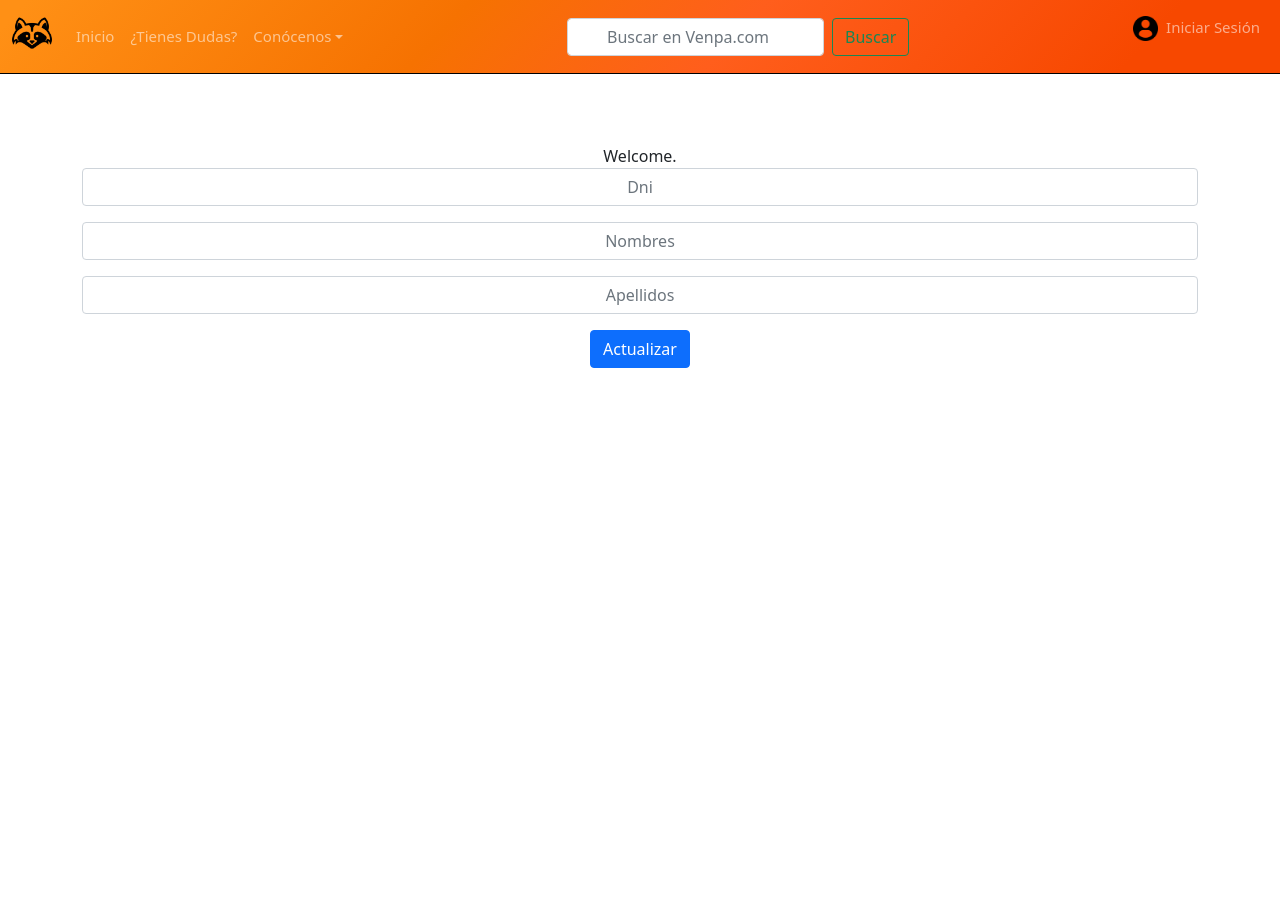
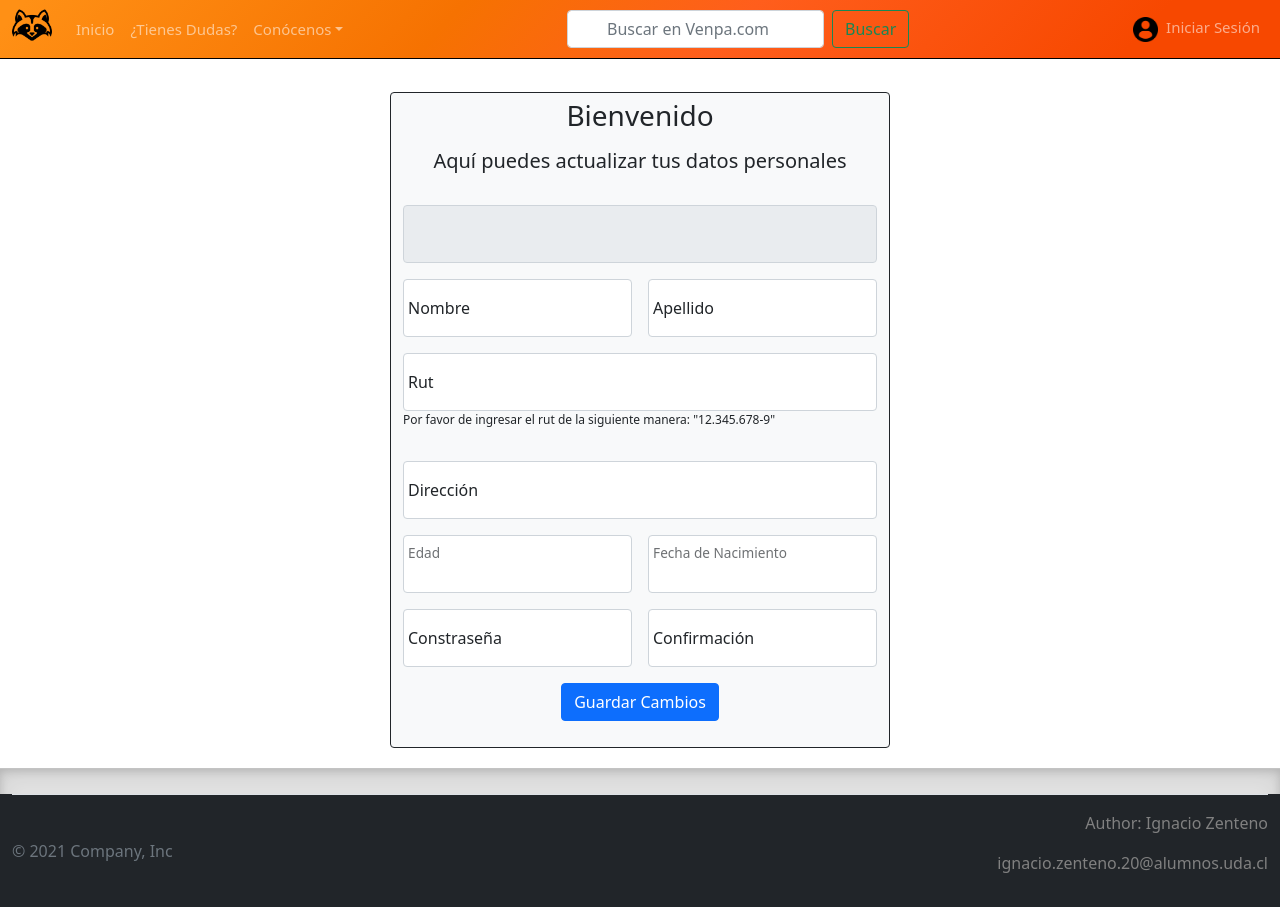
Before and after one commit to IgnacioZenteno/Tarea1, a PHP site: page /usuario.php in a window 1280 px wide. Before the commit the page ends 368 px from the top, so only its background shows below. Run offline with PHP 8.4, Linux system fonts and the light colour scheme; data that the repository does not hold is empty.

Commit message:
actualizar listo

```diff
--- a/conexion.php
+++ b/conexion.php
@@ -1,4 +1,17 @@
 <?php
+	function conectar(){
+	   	$server = "localhost";
+		$username = "root";
+		$password = "admin123";
+		$database = "prueba";
+
+
+	    $conn=mysqli_connect($server,$username,$password);
+
+	    mysqli_select_db($conn,$database);
+
+	    return $conn;
+	}
 
 	$server = "localhost";
 	$username = "root";
@@ -13,5 +26,4 @@
 	}
 
 
-
 ?>
--- a/include/header.php
+++ b/include/header.php
@@ -1,5 +1,7 @@
 <header class="top">
-    <nav class="nav navbar navbar-expand-md navbar-dark fixed-top bg-dark" style="background: linear-gradient(133deg, rgba(255,144,21,1) 2%, rgba(246,114,1,1) 35%, rgba(255,94,28,1) 57%, rgba(247,72,0,1) 88%);">
+
+
+    <nav class="nav navbar navbar-expand-md navbar-dark fixed-top bg-dark">
           <div class="container-xxl">
             <a class="navbar-brand" href="index.php"><img src="img/icons/logo.png" id="logo_m" class="rounded float-left"></a>
             <button class="navbar-toggler" type="button" data-bs-toggle="collapse" data-bs-target="#navbarCollapse" aria-controls="navbarCollapse" aria-expanded="false" aria-label="Toggle navigation">
@@ -25,9 +27,23 @@
                 </form>
                   <li id="navlogin" class="navbar-nav mb-lg-0">
                     <?php if(!empty($user)):?>
-                      <a class="nav-link" aria-current="page" href="usuario.php"><img src="img/icons/profile-user.png" id="icons_profile" class="rounded float me-2 " ><?= $user['nombre']; ?></p></a>
+                      <div class="dropdown">
+                        <button class="btn btn-secondary btn-sm dropdown-toggle" type="button" id="dropdownMenuButtonSM" data-bs-toggle="dropdown" aria-expanded="false" style="background: linear-gradient(133deg, rgba(255,144,21,1) 2%, rgba(246,114,1,1) 35%, rgba(255,94,28,1) 57%, rgba(247,72,0,1) 88%);">
+                          <img src="img/icons/profile-user.png" id="icons_profile" class="rounded float me-2 " >
+                          <?= $user['nombre']; ?>
+                        </button>
+                        <ul class="dropdown-menu" aria-labelledby="dropdownMenuButtonSM" style="text-align: left;">
+                          <li><a class="dropdown-item textdrop" href="usuario.php" style="text-align: left; font-size: 12px;">Datos De Usuario</a></li>
+                          <li><a class="dropdown-item textdrop " href="#"style="text-align: left; font-size: 12px;">Borrar Cuenta</a></li>
+                          <li><hr class="dropdown-divider "></li>
+                          <li><a class="dropdown-item textdrop" href="logout.php" style="text-align: left; font-size: 12px;">Cerrar Sesión</a></li>
+                        </ul>
+
+
+
+                      </div>
                     <?php else: ?>
-                      <a class="nav-link" aria-current="page" href="login.php"><img src="img/icons/profile-user.png" id="icons_profile" class="rounded float me-2 " >Iniciar Sesión</p></a>
+                      <a class="nav-link" aria-current="page" href="login.php"><img src="img/icons/profile-user.png" id="icons_profile" class="rounded float me-2 " >Iniciar Sesión</a>
                     <?php endif; ?>
                 </li>
             </div>
--- a/login.php
+++ b/login.php
@@ -40,7 +40,7 @@
 
 </head>
 
-<body class="bg-light ">
+<body >
 		<?php include_once "include/header.php"; ?>
 		<?php include_once "include/banner.php"; ?>
 
@@ -51,8 +51,8 @@
 
 
 
-		<div id="form1" class="carousel slide container-xxl" data-bs-ride="carousel">
-			<div class="form-signin border border-dark container-xxl form">
+		<div id="form1" class="carousel slide container-xxl " data-bs-ride="carousel">
+			<div class="form-signin border border-dark container-xxl form bg-light ">
 				<form action="login.php" method="POST">
 
 			    	<h1 class="h3 mb-3 fw-normal especial" >ACCEDER</h1>
--- a/styles.css
+++ b/styles.css
@@ -47,6 +47,9 @@ body {
     margin-bottom: -5px;
 }
 
+.textdrop{
+    font-size: 10px;
+}
 /*nav*/
 nav{
     background: linear-gradient(133deg, rgba(255,144,21,1) 2%, rgba(246,114,1,1) 35%, rgba(255,94,28,1) 57%, rgba(247,72,0,1) 88%);
--- a/usuario.php
+++ b/usuario.php
@@ -1,8 +1,20 @@
 <?php
   session_start();
+
   require 'conexion.php';
 
+  if (isset($_SESSION['user_id'])) {
+    $records = $conn->prepare('SELECT * FROM usuarios WHERE id = :id');
+    $records->bindParam(':id', $_SESSION['user_id']);
+    $records->execute();
+    $results = $records->fetch(PDO::FETCH_ASSOC);
 
+    $user = null;
+
+    if (count($results) > 0) {
+      $user = $results;
+    }
+  }
 ?>
 
 <!DOCTYPE html>
@@ -11,29 +23,75 @@
         <title></title>
         <meta charset="UTF-8">
         <meta name="viewport" content="width=device-width, initial-scale=1">
+        <title>Datos de Usuario</title>
         <link rel="stylesheet" type="text/css" href="styles.css">
-        <title>Datos de Usuario</title>
-        <link href="https://cdn.jsdelivr.net/npm/bootstrap@5.0.0-beta1/dist/css/bootstrap.min.css" rel="stylesheet" integrity="sha384-giJF6kkoqNQ00vy+HMDP7azOuL0xtbfIcaT9wjKHr8RbDVddVHyTfAAsrekwKmP1" crossorigin="anonymous">
+        <link rel="icon" type="img/icons/v_logo.png" href="C:\AppServ\www\UDA\Tarea_1\img\icons\v_logo.png">
+        <link href="https://cdn.jsdelivr.net/npm/bootstrap@5.1.3/dist/css/bootstrap.min.css" rel="stylesheet" integrity="sha384-1BmE4kWBq78iYhFldvKuhfTAU6auU8tT94WrHftjDbrCEXSU1oBoqyl2QvZ6jIW3" crossorigin="anonymous">
+
+        <script src="https://cdn.jsdelivr.net/npm/bootstrap@5.1.3/dist/js/bootstrap.bundle.min.js" integrity="sha384-ka7Sk0Gln4gmtz2MlQnikT1wXgYsOg+OMhuP+IlRH9sENBO0LRn5q+8nbTov4+1p" crossorigin="anonymous"></script>
+
 
     </head>
-    <body>
-         <?php include_once "include/header.php"; ?>
 
+    <body >
+        <?php include_once "include/header.php"; ?>
 
+        <?php if(!empty($message)): ?>
+      <p> <?= $message ?></p>
+    <?php endif; ?>
+       <div  class="carousel slide container-fluid  " data-bs-ride="carousel" style="margin-top: 20px;">
+            <div class="form-signup form-control border border-dark  form bg-light" >
+                <h1 class="h3 mb-3 fw-normal">Bienvenido <?= $user['nombre']; ?></h1>
+                <h5 class="fw-normal">Aquí puedes actualizar tus datos personales</h5>
+                <br>
+                <form class="row g-3" action="update.php" method="POST">
+                        <div class="col-md-12 form-floating col">
+                            <input type="text" class="form-control " id="floatingInputF" placeholder="firstname" name="correo" readonly value="<?=$user['correo'];?>">
 
-        <div class="container mt-5">
-            <br> Welcome. <?= $user['correo']; ?>
-            <form action="update.php" method="POST">
-                <input type="hidden" name="id" value="<?php echo $user['id']  ?>">
-                <input type="text" class="form-control mb-3" name="rut" placeholder="Dni" value="<?php echo $row['rut']  ?>">
-                <input type="text" class="form-control mb-3" name="nombre" placeholder="Nombres" value="<?php echo $row['nombre']  ?>">
-                <input type="text" class="form-control mb-3" name="apellido" placeholder="Apellidos" value="<?php echo $row['apellido']  ?>">
+                        </div>
+                        <div class="col-md-6 form-floating col">
+                            <input type="text" class="form-control " id="floatingInputF" placeholder="firstname" name="nombre" required value="<?=$user['nombre']; ?>">
+                            <label for="floatingInput">Nombre</label>
+                        </div>
+                        <div class="col-md-6 form-floating col">
+                            <input type="text" class="form-control" id="floatingInputL" placeholder="lastname" name="apellido" required value="<?=$user['apellido']; ?>">
+                            <label for="floatingInput">Apellido</label>
+                        </div>
+                        <div class="col-md-12 form-floating col">
+                            <input type="text" class="form-control" placeholder="dni" name="rut" required value="<?=$user['rut']; ?>">
+                            <label for="floatingInput">Rut</label>
+                            <p class="fs-7 mini-info">Por favor de ingresar el rut de la siguiente manera: "12.345.678-9"</p>
+                        </div>
+                         <div class=" col-md-12 form-floating  col">
+                            <input type="text" class="form-control" id="inputAddress" placeholder="1234 Main St" name="direccion" required value="<?=$user['direccion']; ?>">
+                            <label for="floatingPassword">Dirección</label>
+                        </div>
+                        <div class=" col-md-6 form-floating col">
+                            <input type="text" class="form-control" min="0" max="120" name="edad" required value="<?=$user['edad']; ?>">
+                            <label for="floatingPassword">Edad</label>
+                        </div>
+                        <div class=" col-md-6 form-floating col">
+                            <input type="text" class="form-control" name="fecha_nacimiento" required  value="<?=$user['fecha_nacimiento'];?>">
+                            <label for="floatingPassword">Fecha de Nacimiento</label>
+                        </div>
 
-                <input type="submit" class="btn btn-primary btn-block" value="Actualizar">
-            </form>
+                        <div class=" col-md-6 form-floating col" >
+                            <input type="password" class="form-control" id="floatingPassword" placeholder="Password" name="contrasena" required >
+                            <label for="floatingPassword">Constraseña</label>
+                        </div>
+                        <div class=" col-md-6 form-floating col">
+                            <input type="password" class="form-control" id="floatingPasswordc" placeholder="Password" name="confir_contrasena" required>
+                            <label for="floatingPassword">Confirmación</label>
+                        </div>
+
+                        <div>
+                            <button type="submit" class=" w-auto btn btn btn-primary" >Guardar Cambios</button>
+                        </div>
+
+                </form>
+            </div>
         </div>
 
-
-
+        <?php include_once "include/footer.php"; ?>
     </body>
 </html>
```
Also changed, not shown: acerca-de-nosotros.php (+19 -2 lines), dudas.php (+19 -4 lines), index.php (+4 -3 lines), update.php (added, +22 -0 lines), img/banner/banner.png, img/banner/principal.png, img/logotienda.png (deleted).
